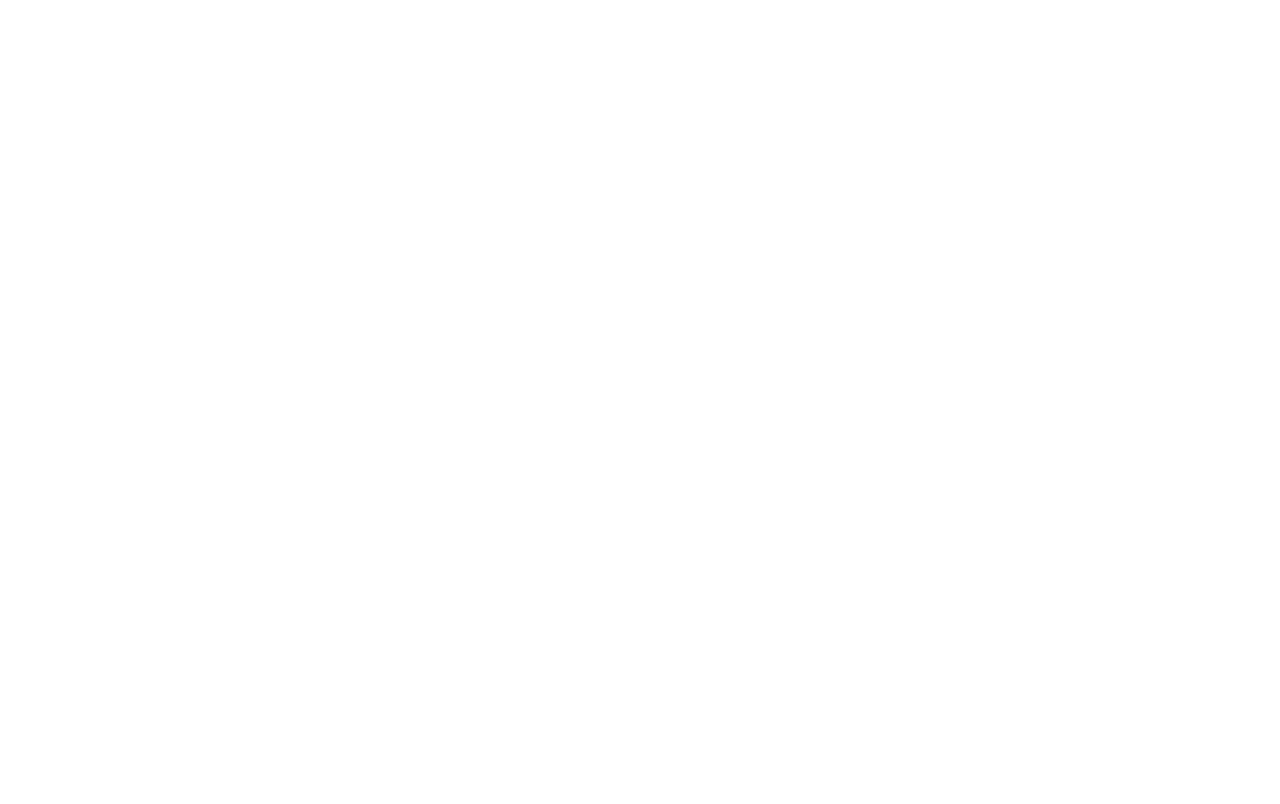
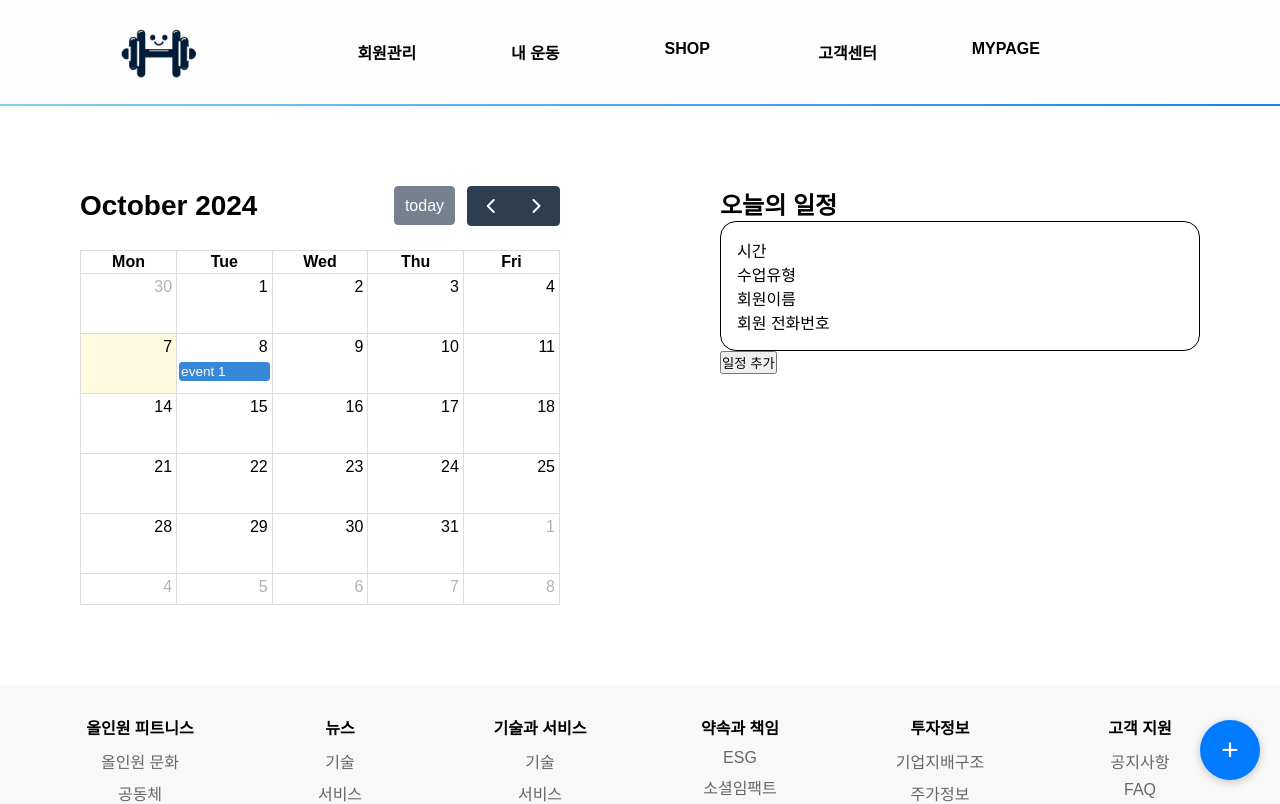
Before and after one commit to BangGiro/project2, a React (Create React App) app in the folder myapp/: page /ScheduleCalender in a window 1280 px wide. Before the commit this address had no page. Shown: the top 804 px of the page. Built offline with nearby package versions, Linux system fonts and the light colour scheme; grey boxes are pictures that could not be loaded.

Commit message:
회원찾기 오류 메세지 버그 수정

```diff
--- a/myapp/package.json
+++ b/myapp/package.json
@@ -3,6 +3,9 @@
   "version": "0.1.0",
   "private": true,
   "dependencies": {
+    "@fullcalendar/core": "^6.1.15",
+    "@fullcalendar/daygrid": "^6.1.15",
+    "@fullcalendar/react": "^6.1.15",
     "@react-spring/web": "^9.7.3",
     "@testing-library/jest-dom": "^5.17.0",
     "@testing-library/react": "^13.4.0",
@@ -12,6 +15,7 @@
     "chart.js": "^4.4.3",
     "create-react-app": "^5.0.1",
     "date-fns": "^3.6.0",
+    "fullcalendar": "^6.1.15",
     "react": "^18.3.1",
     "react-big-calendar": "^1.13.0",
     "react-bootstrap": "^2.10.5",
--- a/myapp/src/App.js
+++ b/myapp/src/App.js
@@ -30,6 +30,7 @@ import ProductList from './components/pages/Shop/ProductList';
 import ProductDetail from './components/pages/Shop/ProductDetail';
 import Cart from './components/pages/Shop/Cart';
 import CheckoutPage from './components/pages/Shop/CheckoutPage';
+import ScheduleCalender from './components/pages/scheduleManagement/Schedules';
 
 function App() {
   const [loggedIn, setLoggedIn] = useState(false);
@@ -109,6 +110,7 @@ function App() {
           <Route path="/shop/product/:id" element={<ProductDetail userId={loggedId} onAddToCart={handleAddToCart} />} />
           <Route path="/shop/cart" element={<Cart userId={loggedId} cartItems={cartItems} onRemoveFromCart={handleRemoveFromCart} />} />
           <Route path="/checkout" element={<CheckoutPage cartItems={cartItems} userId={loggedId}/>} />
+          <Route path="/ScheduleCalender" element={<ScheduleCalender />} />
 
         </Route>
         {/* 헤더와 푸터가 포함되지 않은 페이지 */}
--- a/myapp/src/components/pages/management/components/AddUserModal.jsx
+++ b/myapp/src/components/pages/management/components/AddUserModal.jsx
@@ -46,7 +46,7 @@ function AddUserModal({ onClose, onAddUser, existingUsers }) {
             .then((Response) =>{
 
                 setUser(Response);
-                user.userId != null ?
+                Response.userId != null ?
                 setMessage("회원찾기 성공"):
                 setMessage("해당하는 회원이 없습니다")
             }).catch((err)=>{
--- /dev/null
+++ b/myapp/src/components/pages/scheduleManagement/DetailSc.css
@@ -0,0 +1,13 @@
+.detailSc_container{
+    padding: 5rem;
+    display: flex;
+    flex-flow: column;
+    width: 50%;
+}
+
+.dailySc_details{
+    width: 100%;
+    border: 1px black solid;
+    border-radius: 1rem;
+    padding: 1rem;
+}
--- /dev/null
+++ b/myapp/src/components/pages/scheduleManagement/DetailSc.jsx
@@ -0,0 +1,29 @@
+import './DetailSc.css'
+
+function DetailSc() {
+
+    return (
+
+        <div className="detailSc_container">
+
+            <div className="dailySc">
+                <h2>오늘의 일정</h2>
+                <div className='dailySc_details'>
+                    <p>시간</p>
+                    <p>수업유형</p>
+                    <p>회원이름</p>
+                    <p>회원 전화번호</p>
+                </div>
+            </div>
+
+            <div className="ScEdits">
+
+                <button>일정 추가</button>
+            </div>
+
+        </div>
+
+    )
+}
+
+export default DetailSc;
--- /dev/null
+++ b/myapp/src/components/pages/scheduleManagement/Schedules.css
@@ -0,0 +1,9 @@
+.fc_container{
+    padding: 5rem;
+    height: 50%;
+    width: 50%;
+}
+
+.Schedules_container{
+    display: flex;
+}
--- /dev/null
+++ b/myapp/src/components/pages/scheduleManagement/Schedules.jsx
@@ -0,0 +1,31 @@
+import Fullcalendar from '@fullcalendar/react'
+import dayGridPlugin from '@fullcalendar/daygrid' // a plugin!
+import './Schedules.css'
+import DetailSc from './DetailSc'
+
+
+function ScheduleCalender() {
+
+
+    return (
+        <div className='Schedules_container'>
+            <div className='fc_container'>
+                <Fullcalendar
+                    plugins={[dayGridPlugin]}
+                    initialView='dayGridMonth'
+                    weekends={false}
+                    events={[
+                    { title: 'event 1', date: '2024-10-08' },
+                    { title: 'event 2', date: '2019-04-02' }
+                    ]}
+                />
+            </div>
+
+            <DetailSc/>
+        </div>
+
+    )
+
+}
+
+export default ScheduleCalender;
```
Also changed, not shown: 1 other file (tests, documents, lock files or other folders).
